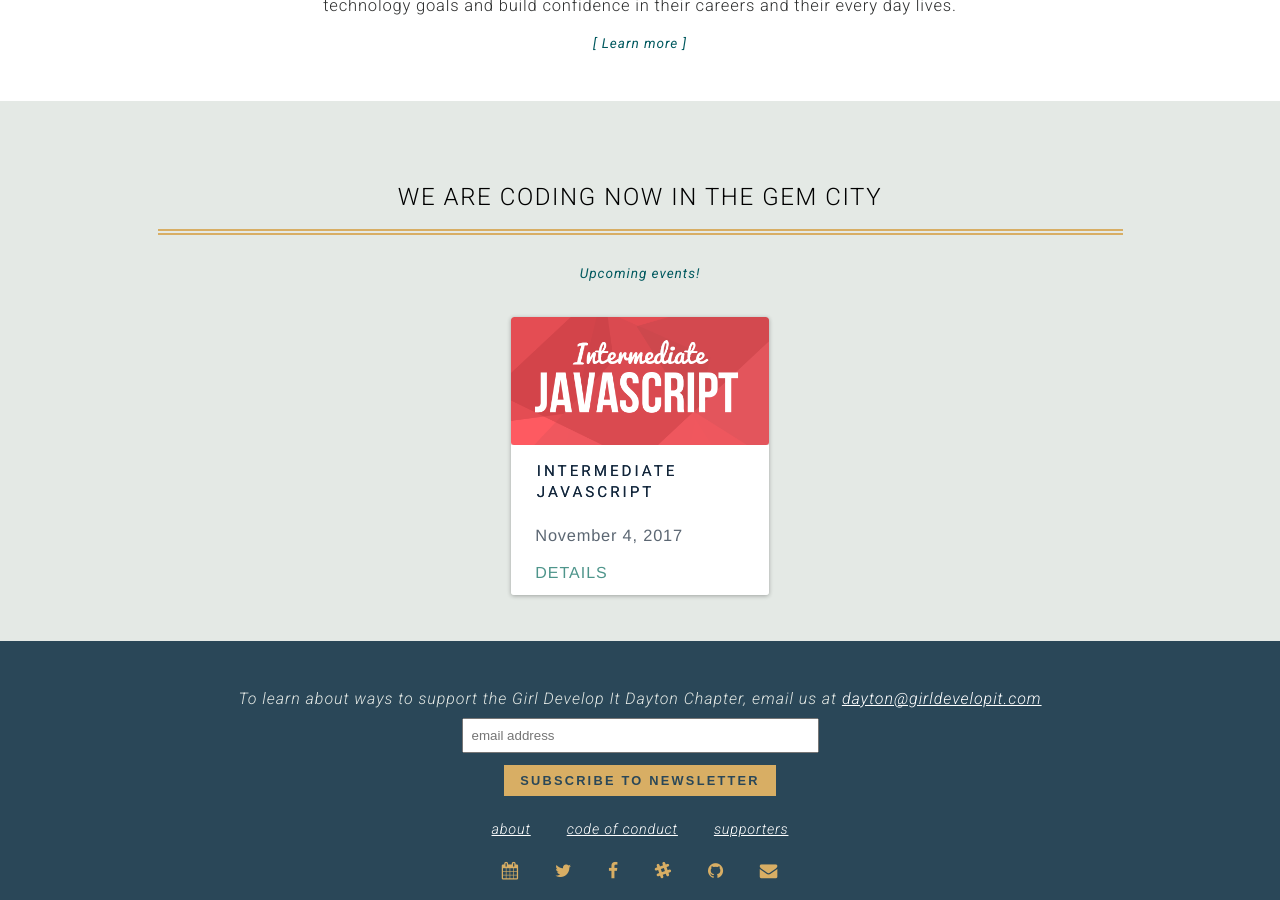
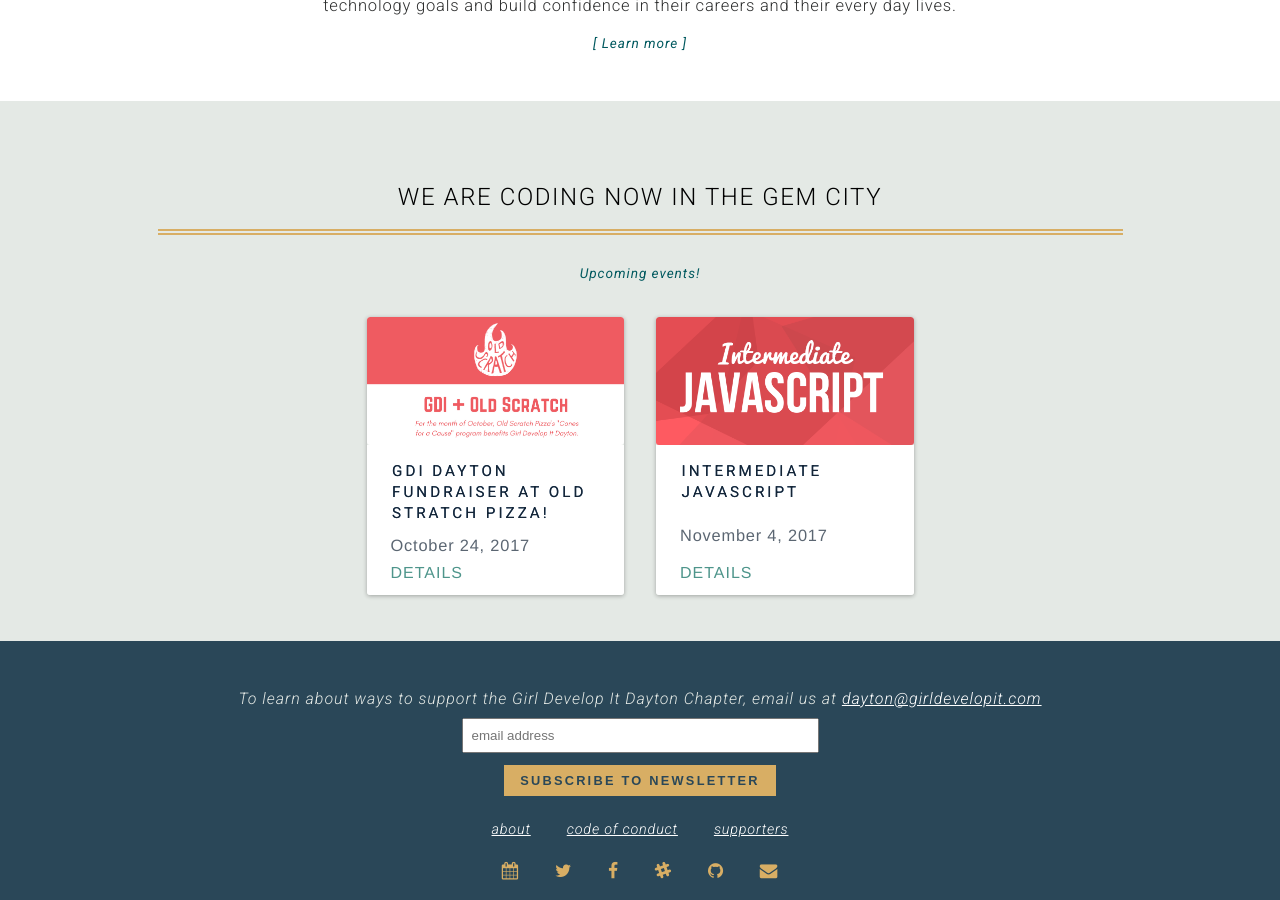
Before and after one commit to dytcodetogether/gdidayton, a Jekyll site: the page built from index.html, in a window 1280 px wide and 900 px high, scrolled down 758 px. Built offline with Jekyll 4.4.1, drawn with Linux system fonts in a browser that asks for light colours; nearby versions of some CDN libraries.

Commit message:
Adds old stratch event and graphic

```diff
--- a/_data/events.yml
+++ b/_data/events.yml
@@ -1,3 +1,7 @@
+- title: GDI Dayton Fundraiser at Old Stratch Pizza!
+  date: October 24, 2017
+  link: https://www.meetup.com/Girl-Develop-It-Dayton/events/244131603/
+  image: /img/events/old_scratch.png
 - title: Intermediate JavaScript
   date: November 4, 2017
   link: https://www.meetup.com/preview/Girl-Develop-It-Dayton/events/243932091
```
Also changed, not shown: img/events/old_scratch.png (added).
